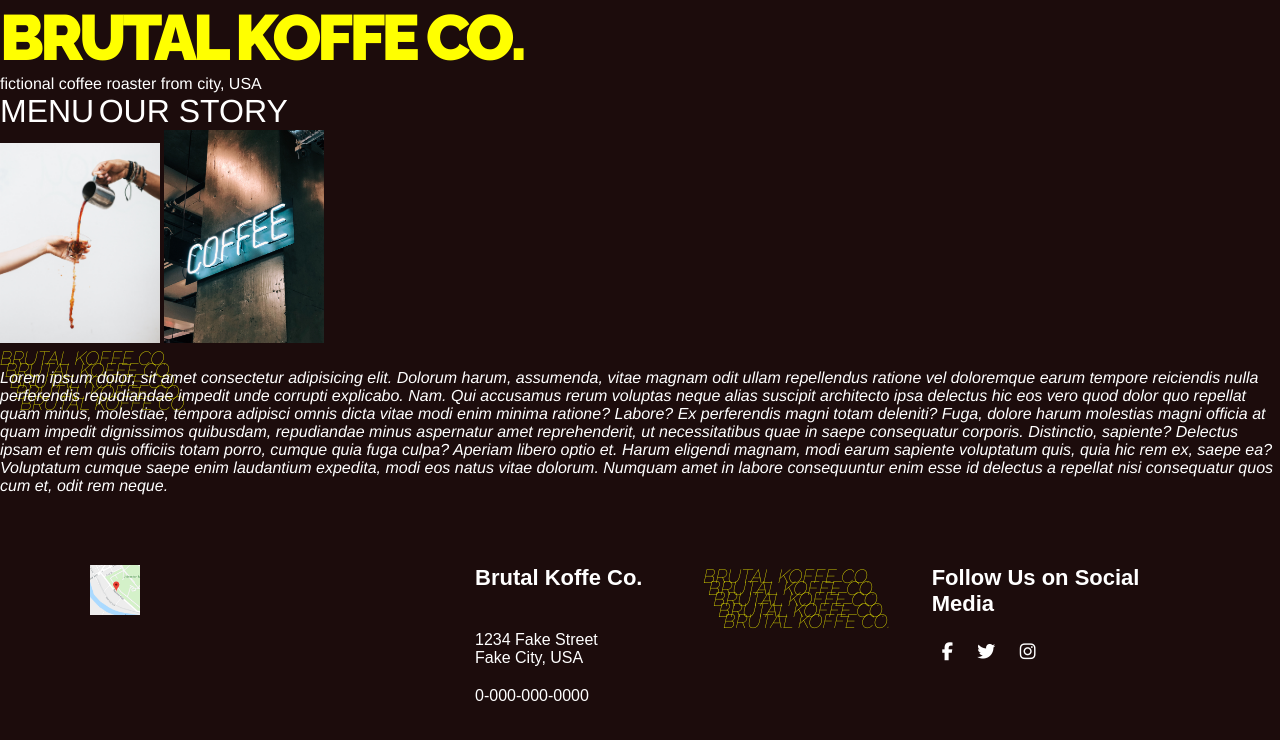
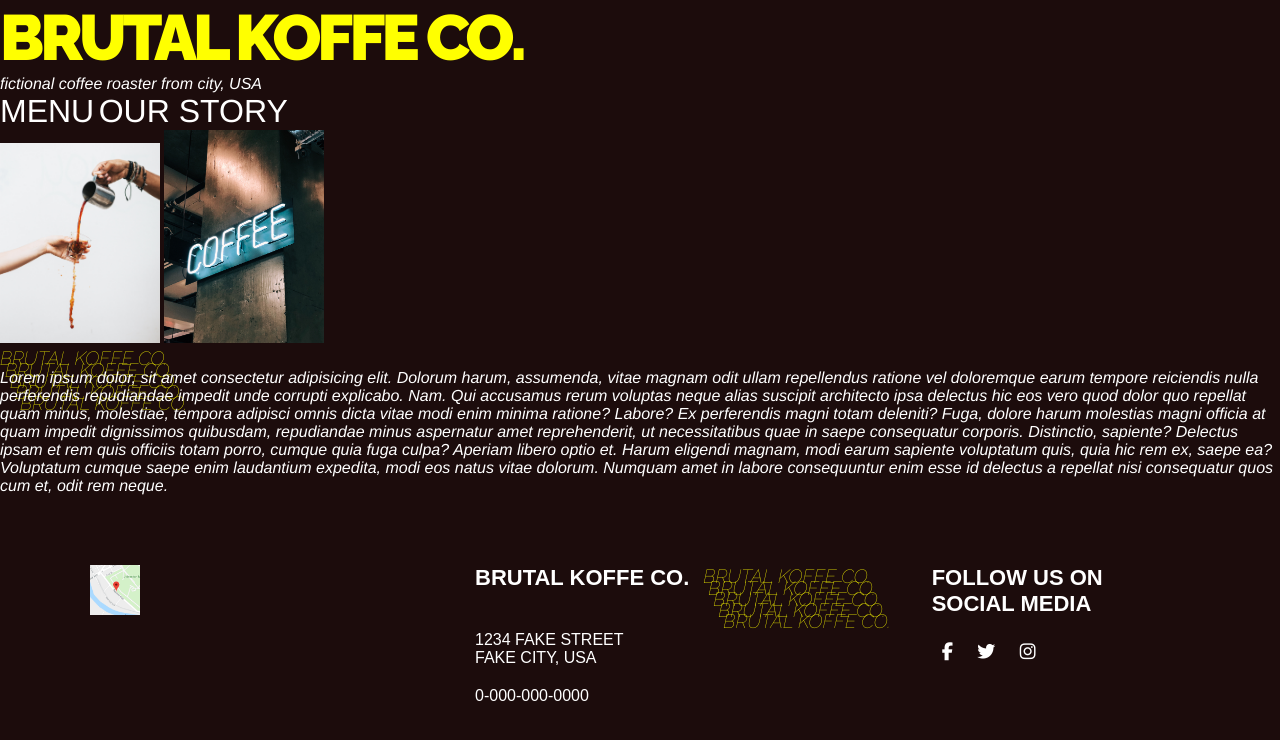
Before and after one commit to mmgmae/fake-coffee-website, a plain HTML site: page index.html in a window 1280 px wide. Drawn offline with Linux system fonts and the light colour scheme.

Commit message:
Changes to CSS

```diff
--- a/app.css
+++ b/app.css
@@ -40,6 +40,10 @@
     text-decoration: underline;
 }
 
+.navbar p {
+    font-style: italic;
+}
+
 /* Main Body Styling */
 
 .art-text {
@@ -78,6 +82,7 @@ main {
     margin: 0 auto;
     width: 1100px;
     height: 100%;
+    text-transform: uppercase;
 }
 
 .inner_footer .logo-container {
```
